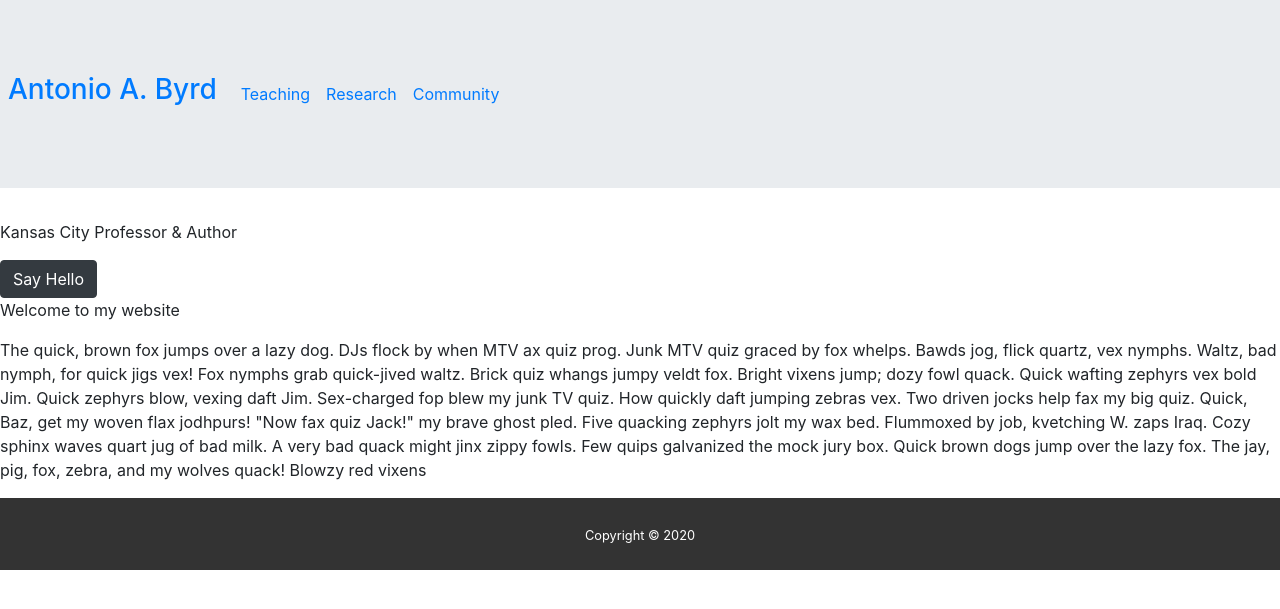
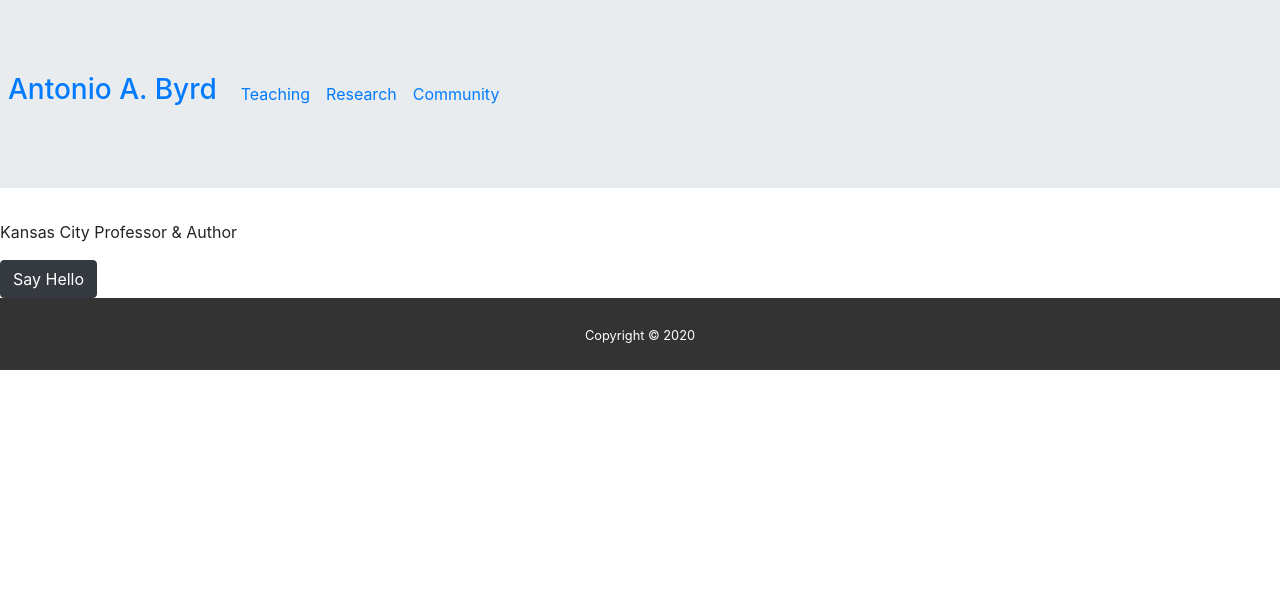
Before and after one commit to abyrd15/abyrd15.github.io, a Jekyll site: the page built from index.markdown, in a window 1280 px wide. Shown: the top 609 px of the page. Built offline with Jekyll 4.4.1, drawn with Linux system fonts in a browser that asks for light colours; nearby versions of some CDN libraries.

Commit message:
Deleted additional section

```diff
--- a/_includes/home/section.html
+++ b/_includes/home/section.html
@@ -8,12 +8,4 @@
         <button type="button" class="btn btn-dark" role="button">Say Hello</button>
       </div>
    </section>
-   <section>
-      <div>
-        <p>Welcome to my website</p>
-      </div>
-      <div>
-        <p>The quick, brown fox jumps over a lazy dog. DJs flock by when MTV ax quiz prog. Junk MTV quiz graced by fox whelps. Bawds jog, flick quartz, vex nymphs. Waltz, bad nymph, for quick jigs vex! Fox nymphs grab quick-jived waltz. Brick quiz whangs jumpy veldt fox. Bright vixens jump; dozy fowl quack. Quick wafting zephyrs vex bold Jim. Quick zephyrs blow, vexing daft Jim. Sex-charged fop blew my junk TV quiz. How quickly daft jumping zebras vex. Two driven jocks help fax my big quiz. Quick, Baz, get my woven flax jodhpurs! "Now fax quiz Jack!" my brave ghost pled. Five quacking zephyrs jolt my wax bed. Flummoxed by job, kvetching W. zaps Iraq. Cozy sphinx waves quart jug of bad milk. A very bad quack might jinx zippy fowls. Few quips galvanized the mock jury box. Quick brown dogs jump over the lazy fox. The jay, pig, fox, zebra, and my wolves quack! Blowzy red vixens</p>
-      </div>
-    </section>
  </main>
```
